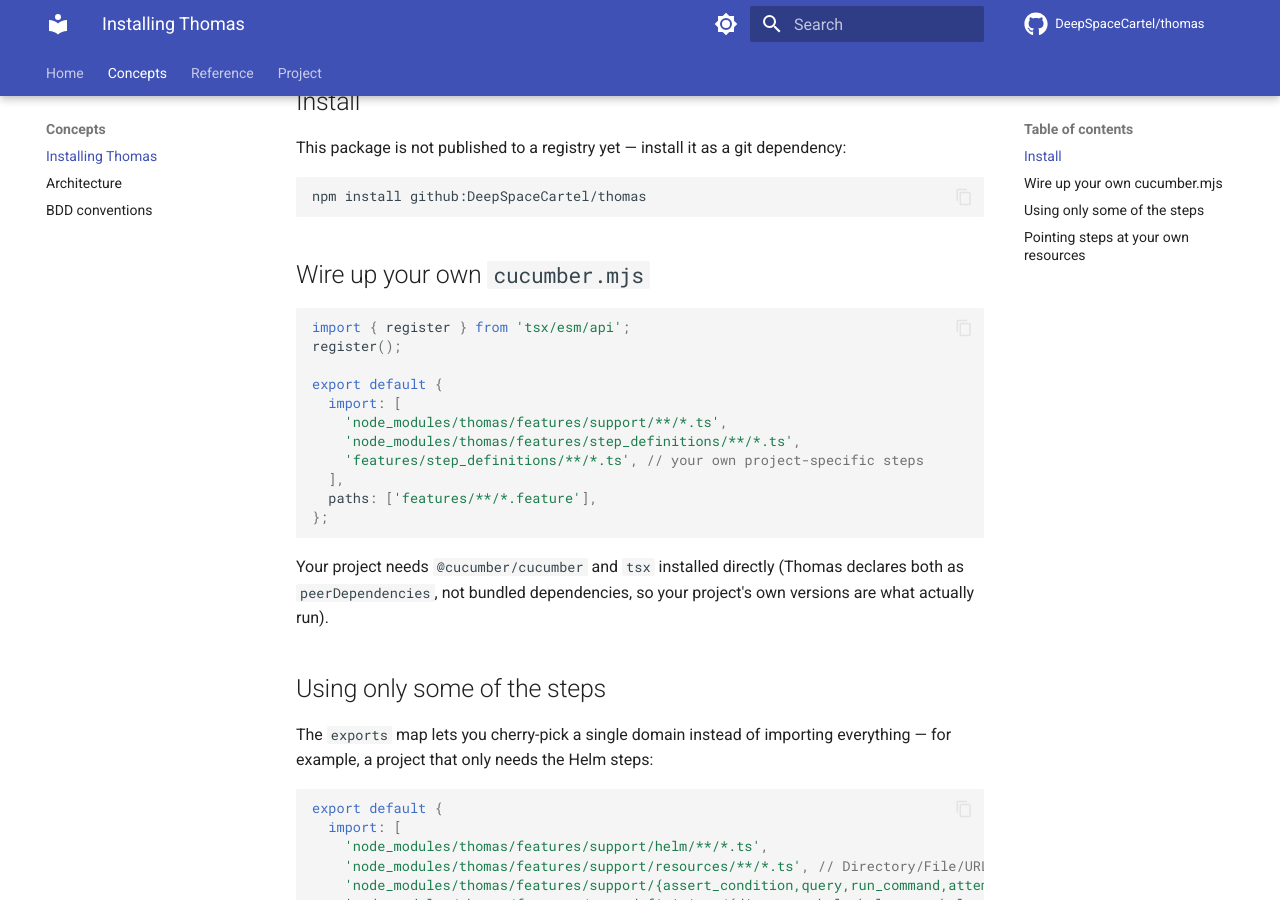
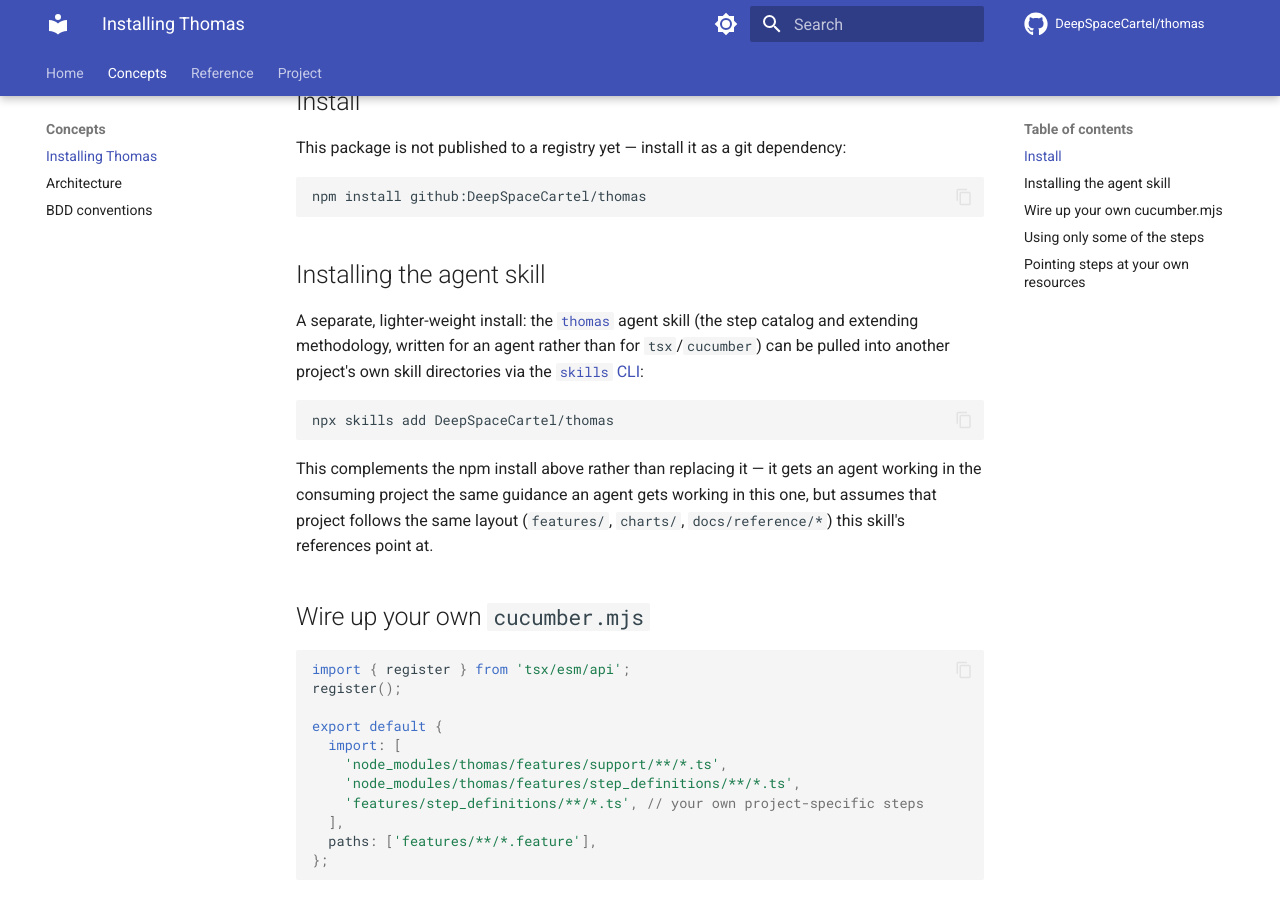
Before and after one commit to DeepSpaceCartel/thomas, an MkDocs documentation site: the page built from docs/concepts/installing.md, in a window 1280 px wide and 900 px high, scrolled down 326 px. Built offline with MkDocs 1.6.1 and Material for MkDocs 9.7.7, drawn with Linux system fonts in a browser that asks for light colours; comment, search, counter and statistics services are not loaded.

Commit message:
docs: add "Installing the agent skill" section
Mirrors the README.md section of the same name, pointing at the
thomas skill's GitHub blob URL rather than a relative .agents/ path
since the docs site only publishes what's under docs/.

Co-Authored-By: Claude Sonnet 5 <noreply@anthropic.com>

````diff
--- a/docs/concepts/installing.md
+++ b/docs/concepts/installing.md
@@ -14,6 +14,24 @@ dependency:
 ```bash
 npm install github:DeepSpaceCartel/thomas
 ```
+
+## Installing the agent skill
+
+A separate, lighter-weight install: the
+[`thomas`](https://github.com/DeepSpaceCartel/thomas/blob/main/.agents/skills/thomas/SKILL.md)
+agent skill (the step catalog and extending methodology, written for an
+agent rather than for `tsx`/`cucumber`) can be pulled into another
+project's own skill directories via the [`skills` CLI](https://www.skills.sh/):
+
+```bash
+npx skills add DeepSpaceCartel/thomas
+```
+
+This complements the npm install above rather than replacing it — it
+gets an agent working in the consuming project the same guidance an
+agent gets working in this one, but assumes that project follows the
+same layout (`features/`, `charts/`, `docs/reference/*`) this skill's
+references point at.
 
 ## Wire up your own `cucumber.mjs`
 
````
